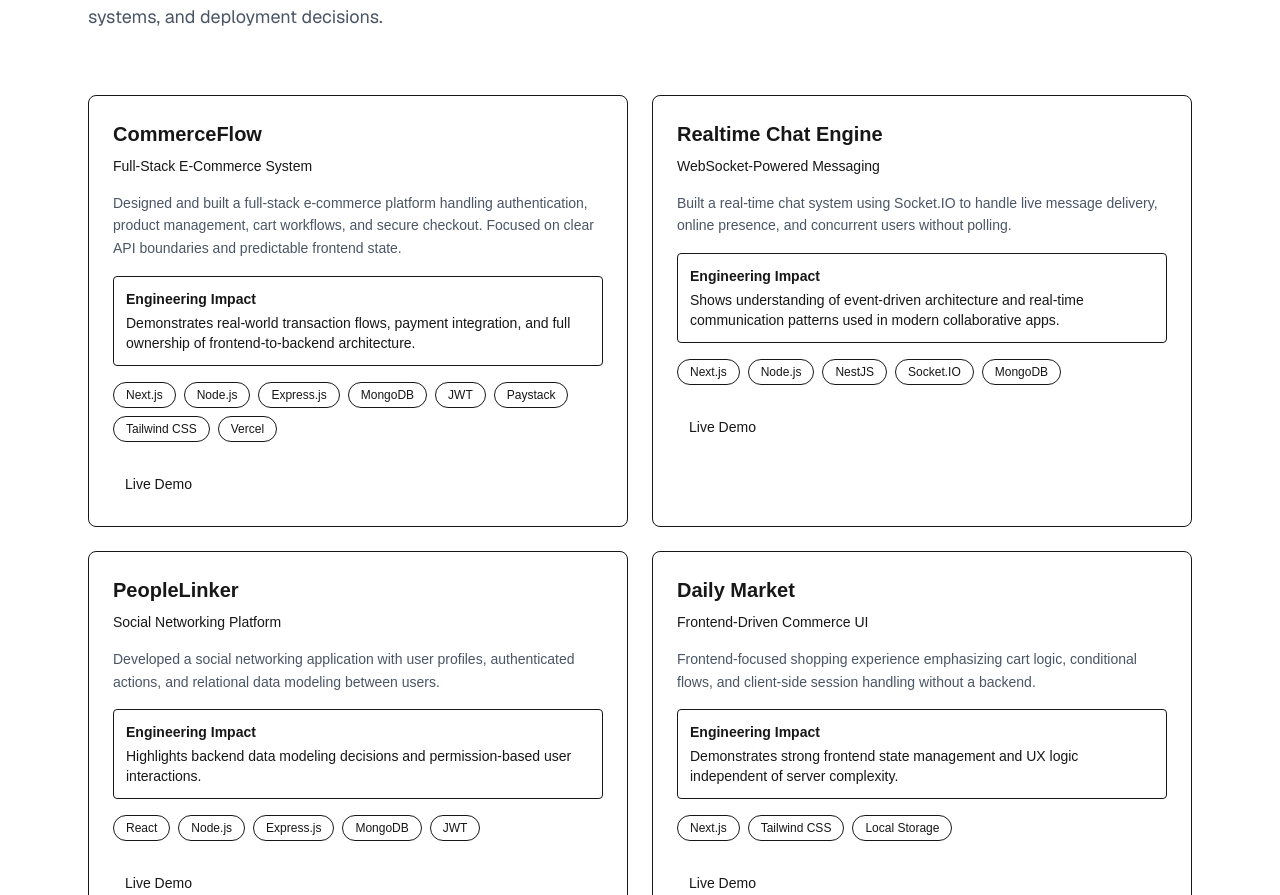
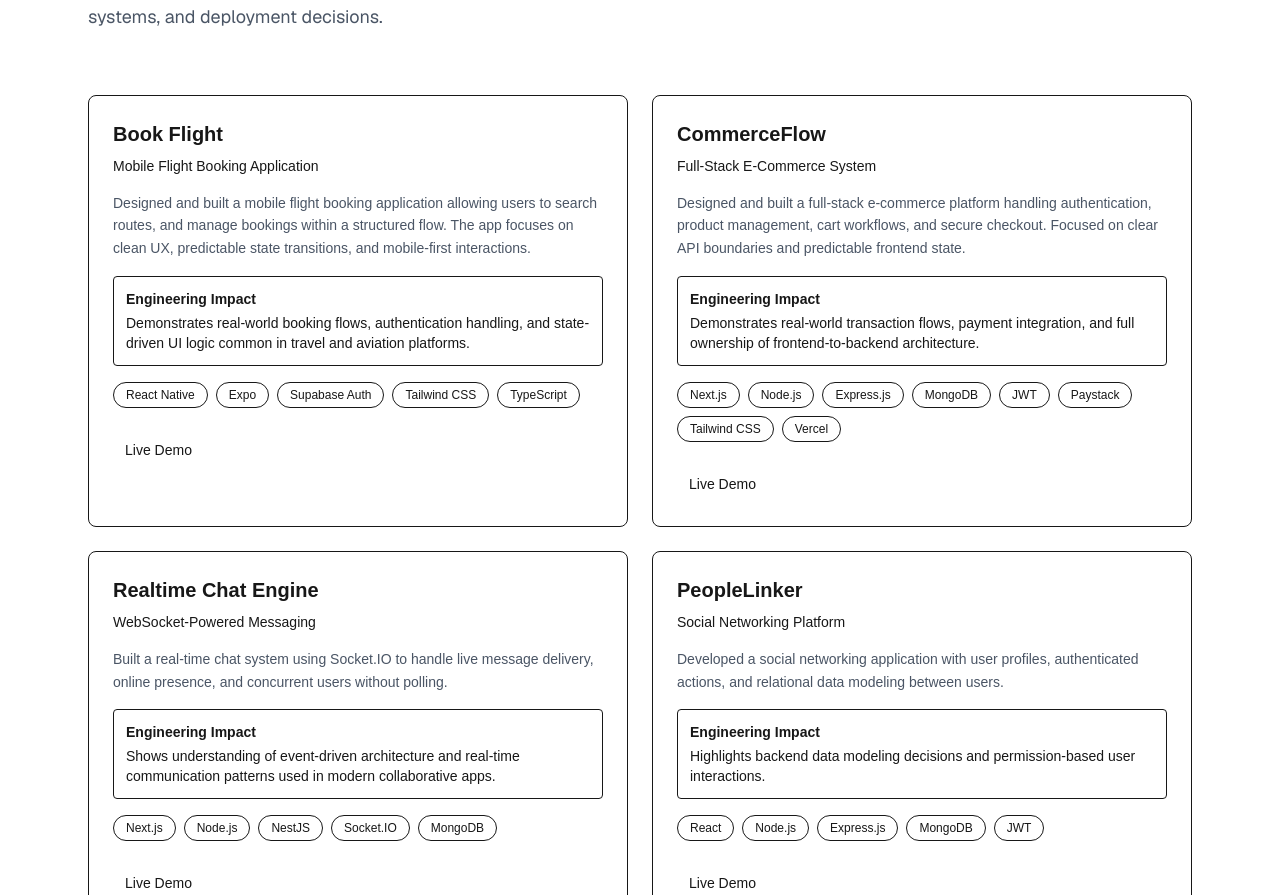
Before and after one commit to Precious2712/my-portfolio, a Next.js app: page / in a window 1280 px wide. Shown: the part 2325-3220 px from the top of the page. Built offline with nearby package versions, Linux system fonts and the light colour scheme.

Commit message:
Added another project

```diff
--- a/src/data/project.ts
+++ b/src/data/project.ts
@@ -1,4 +1,22 @@
 export const projects = [
+    {
+        title: "Book Flight",
+        subtitle: "Mobile Flight Booking Application",
+        description:
+            "Designed and built a mobile flight booking application allowing users to search routes, and manage bookings within a structured flow. The app focuses on clean UX, predictable state transitions, and mobile-first interactions.",
+        impact:
+            "Demonstrates real-world booking flows, authentication handling, and state-driven UI logic common in travel and aviation platforms.",
+        technologies: [
+            "React Native",
+            "Expo",
+            "Supabase Auth",
+            "Tailwind CSS",
+            "TypeScript",
+        ],
+        link: "https://expo.dev/@your-username/flight-app",
+        liveDemo: true,
+    },
+
     {
         title: "CommerceFlow",
         subtitle: "Full-Stack E-Commerce System",
@@ -19,6 +37,7 @@ export const projects = [
         link: "https://product-ordering-webapp.vercel.app/",
         liveDemo: true,
     },
+
     {
         title: "Realtime Chat Engine",
         subtitle: "WebSocket-Powered Messaging",
@@ -36,6 +55,7 @@ export const projects = [
         link: "https://socket-io-frontend-teal.vercel.app/",
         liveDemo: true,
     },
+
     {
         title: "PeopleLinker",
         subtitle: "Social Networking Platform",
@@ -53,6 +73,7 @@ export const projects = [
         link: "https://social-five-iota.vercel.app/",
         liveDemo: true,
     },
+
     {
         title: "Daily Market",
         subtitle: "Frontend-Driven Commerce UI",
@@ -68,6 +89,7 @@ export const projects = [
         link: "https://e-commerce-teal-phi-72.vercel.app/",
         liveDemo: true,
     },
+
     {
         title: "JobTrack",
         subtitle: "Application Tracking Dashboard",
@@ -83,6 +105,7 @@ export const projects = [
         link: "https://job-dash-board-three.vercel.app/",
         liveDemo: true,
     },
+
     {
         title: "Elite Transfer Marketplace",
         subtitle: "Football Player Marketplace UI",
@@ -94,10 +117,10 @@ export const projects = [
             "Next.js",
             "React",
             "Tailwind CSS",
-            "Vercel"
+            "Vercel",
         ],
         link: "https://transfer-lac.vercel.app/home",
-        liveDemo: true
+        liveDemo: true,
     },
 
     {
@@ -117,6 +140,7 @@ export const projects = [
         link: "https://bank-transfer-kappa.vercel.app/",
         liveDemo: true,
     },
+
     {
         title: "Library Books Mobile App",
         subtitle: "React Native Mobile Application",
@@ -134,4 +158,4 @@ export const projects = [
         link: "https://expo.dev/accounts/moon_light12/projects/library-books/updates/d55ee49f-0654-4ffb-a959-05e52e49f4e4",
         liveDemo: true,
     },
-]
+];
```
